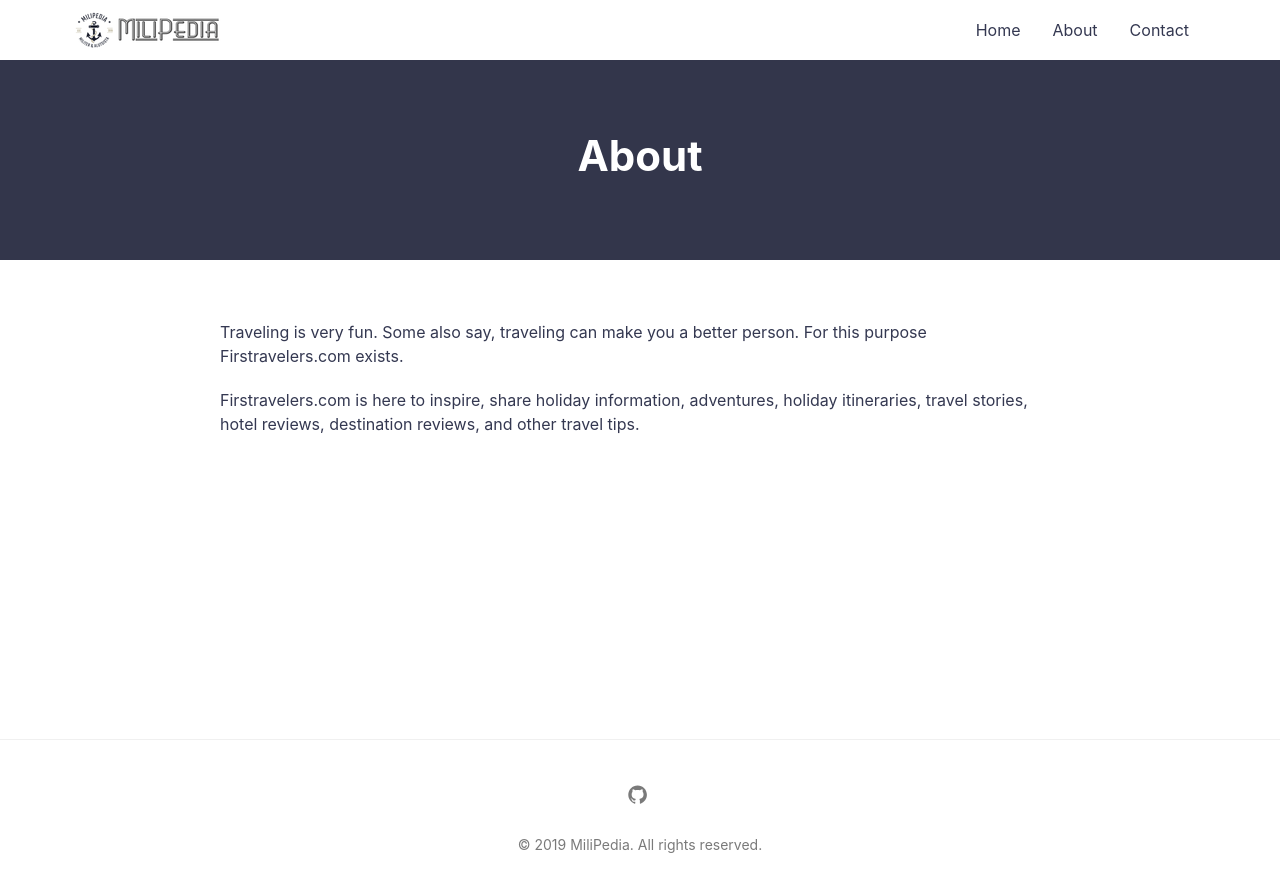
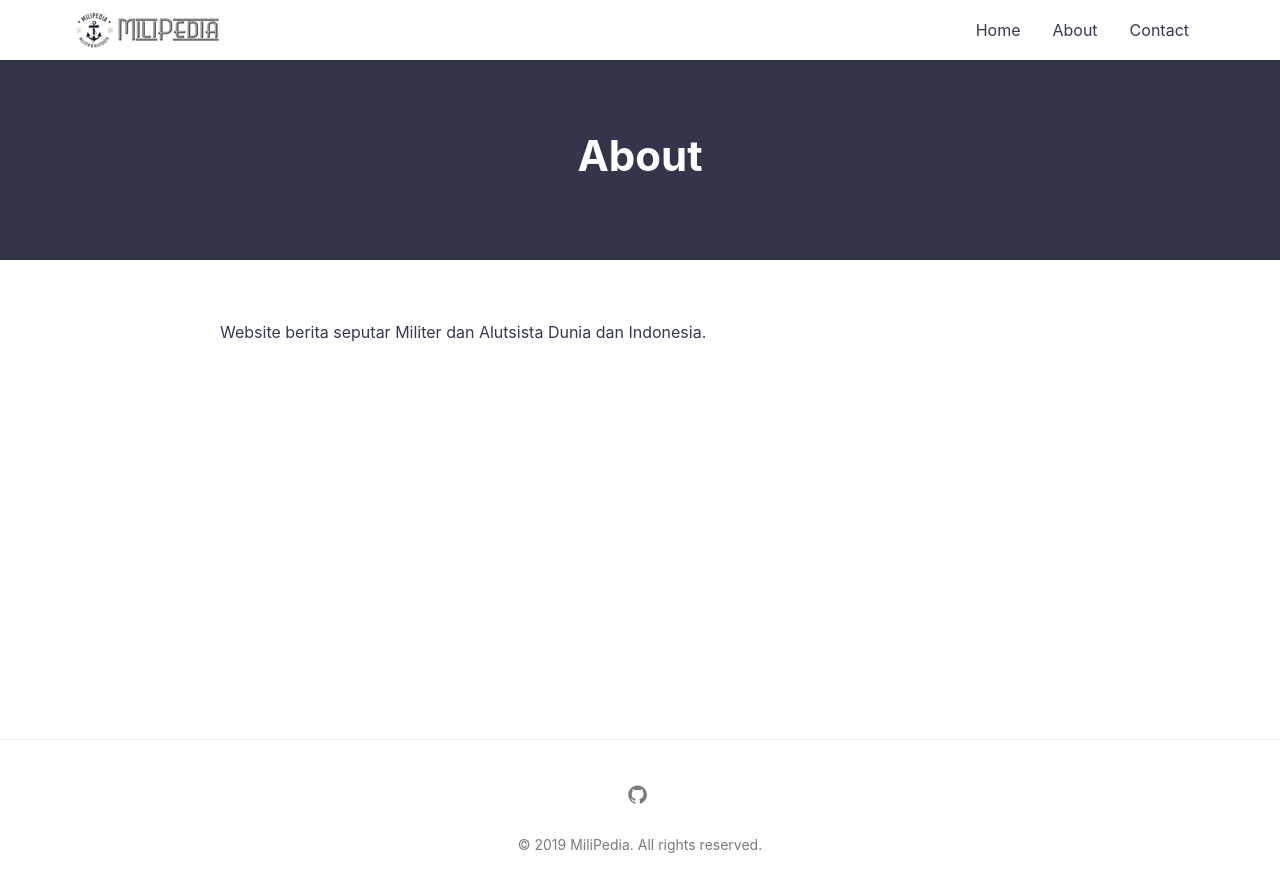
Before and after one commit to ArtiPedia/militers, a Jekyll site: the page built from about.md, in a window 1280 px wide. Shown: the top 892 px of the page. Built offline with Jekyll 4.4.1, drawn with Linux system fonts in a browser that asks for light colours.

Commit message:
Update about.md

```diff
--- a/about.md
+++ b/about.md
@@ -4,6 +4,4 @@ title: About
 permalink: /about/
 ---
 
-Traveling is very fun. Some also say, traveling can make you a better person. For this purpose Firstravelers.com exists.
-
-Firstravelers.com is here to inspire, share holiday information, adventures, holiday itineraries, travel stories, hotel reviews, destination reviews, and other travel tips.
+Website berita seputar Militer dan Alutsista Dunia dan Indonesia.
```
